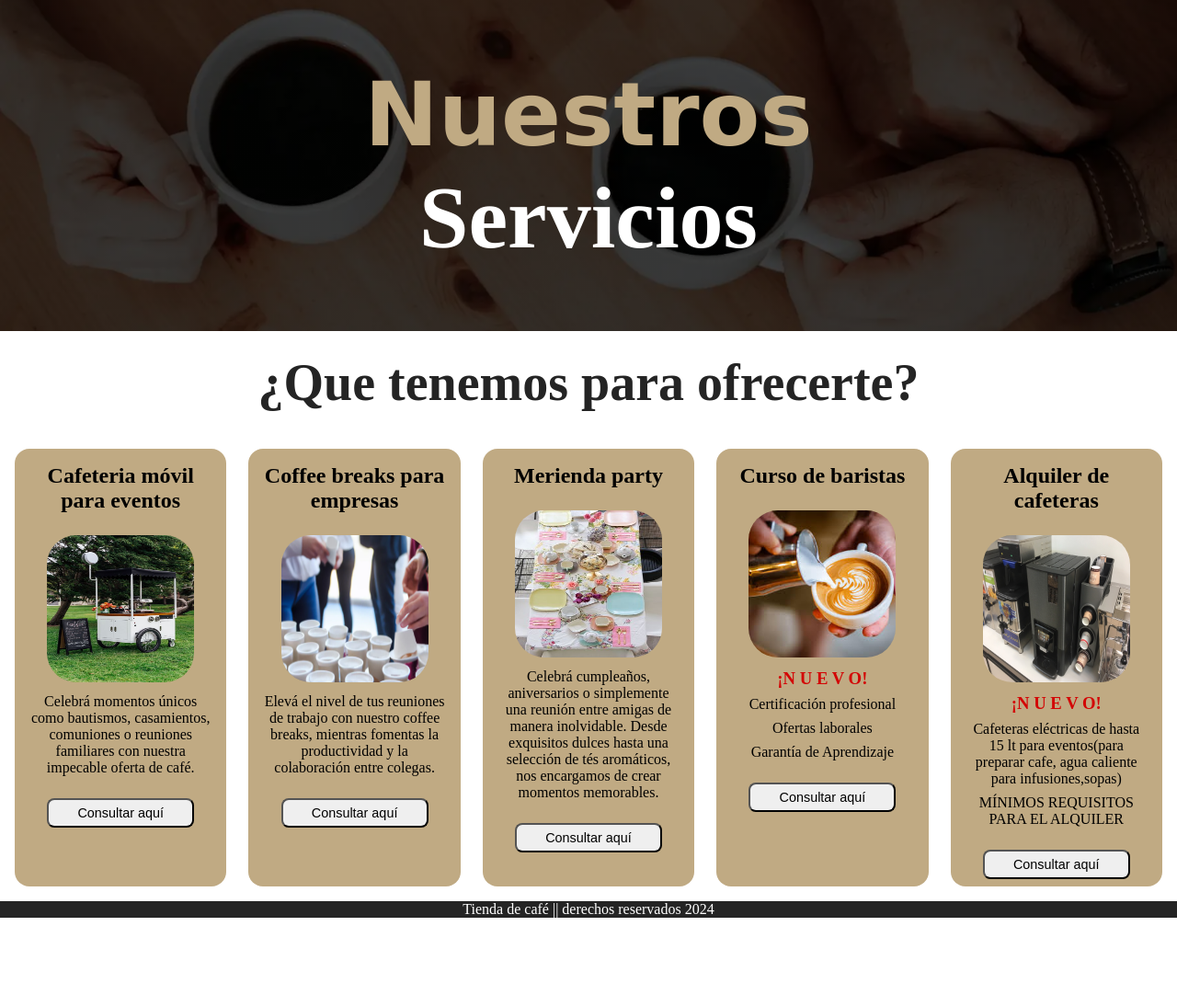
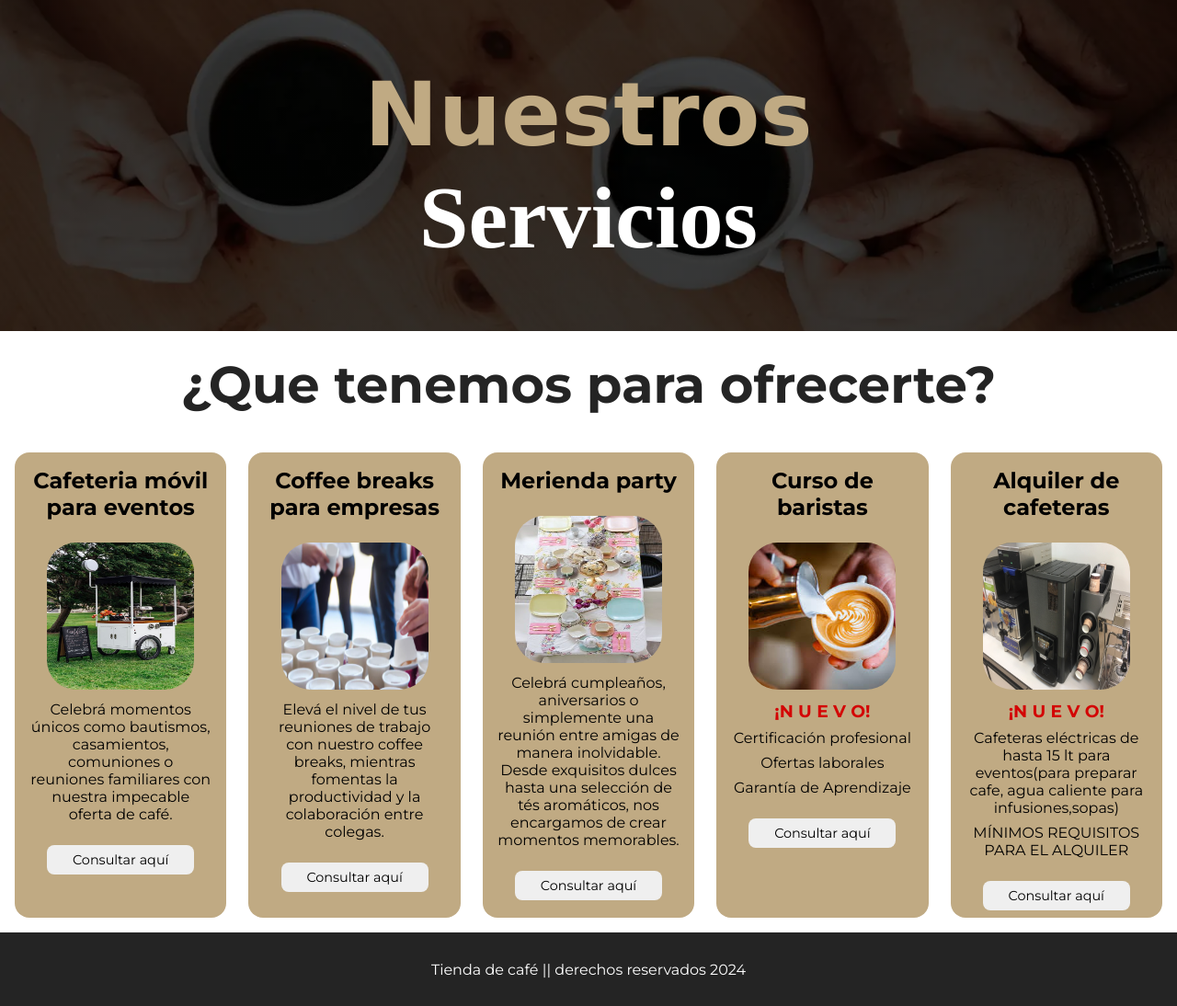
Before and after one commit to MariaVictoriaGomez/tiendadecafe, a plain HTML site: page pages/servicios.html in a window 1280 px wide. Shown: the whole page at 92% size. Before the commit the page ends 998 px from the top, so only its background shows below. Drawn offline with Linux system fonts and the light colour scheme; a web font is replaced by a local one.

Commit message:
tipografía

```diff
--- a/css/servicios.css
+++ b/css/servicios.css
@@ -1,5 +1,7 @@
 @import url('https://fonts.googleapis.com/css2?family=Cedarville+Cursive&family=Twinkle+Star&display=swap');
 @import url('https://fonts.googleapis.com/css2?family=Cedarville+Cursive&family=Montserrat:ital,wght@0,100..900;1,100..900&family=Twinkle+Star&display=swap');
+@import url('https://fonts.googleapis.com/css2?family=Montserrat:ital,wght@0,100..900;1,100..900&display=swap');
+
 
 * {
     margin: 0;
@@ -24,6 +26,7 @@
     text-align: center;
     width: 50%;
     font-size: 1.2rem;
+
 }
 
 span {
@@ -37,12 +40,14 @@ span {
     display: flex;
     justify-content: center;
     margin: 1.5rem;
+    font-family: "Montserrat", sans-serif ;
 }
 
 .text {
     font-size: 2rem;
     text-align: center;
     color: #242424;
+    font-family: "Montserrat", sans-serif ;
 }
 
 /* tarjetas*/
@@ -53,6 +58,7 @@ span {
     flex-wrap: wrap;
     padding: 1rem;
     gap: 2rem;
+   font-family: "Montserrat", sans-serif ;
 }
 
 .cards {
@@ -100,6 +106,7 @@ span {
     justify-content: center;
     padding: .5rem;
 
+
 }
 
 .button-cards button {
@@ -107,13 +114,18 @@ span {
     width: 10rem;
     height: 2rem;
     cursor: pointer;
+    font-family: "Montserrat", sans-serif ;
+    border: none;
 }
 
 footer {
+    height: 10vh;
     background-color: #242424;
     color: white;
     display: flex;
+    align-items: center;
     justify-content: center;
+    font-family: "Montserrat", sans-serif ;
 }
 
 
@@ -127,6 +139,7 @@ footer {
 
     .text {
         font-size: 2.5rem;
+
     }
 
     /* tarjetas*/
```
